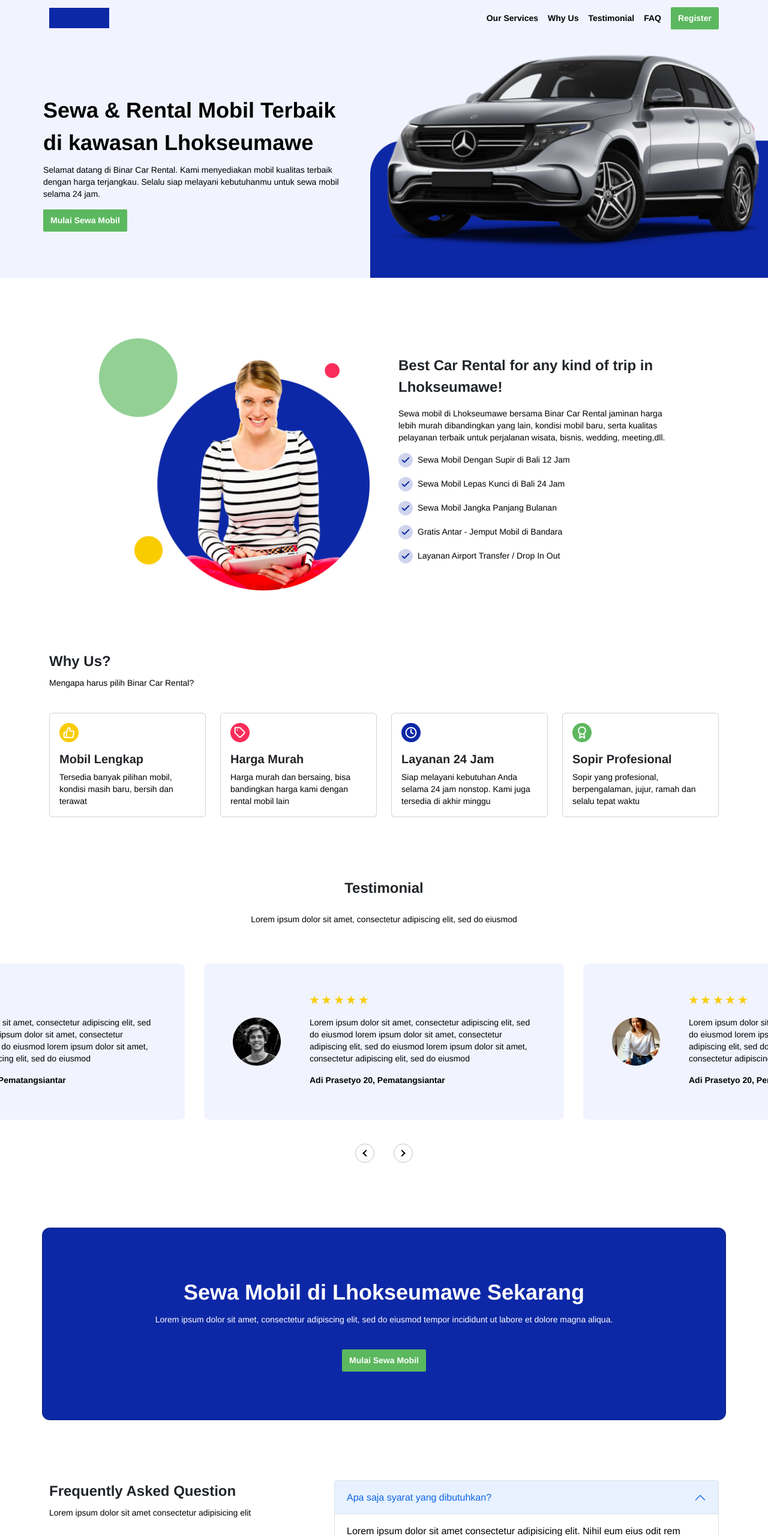
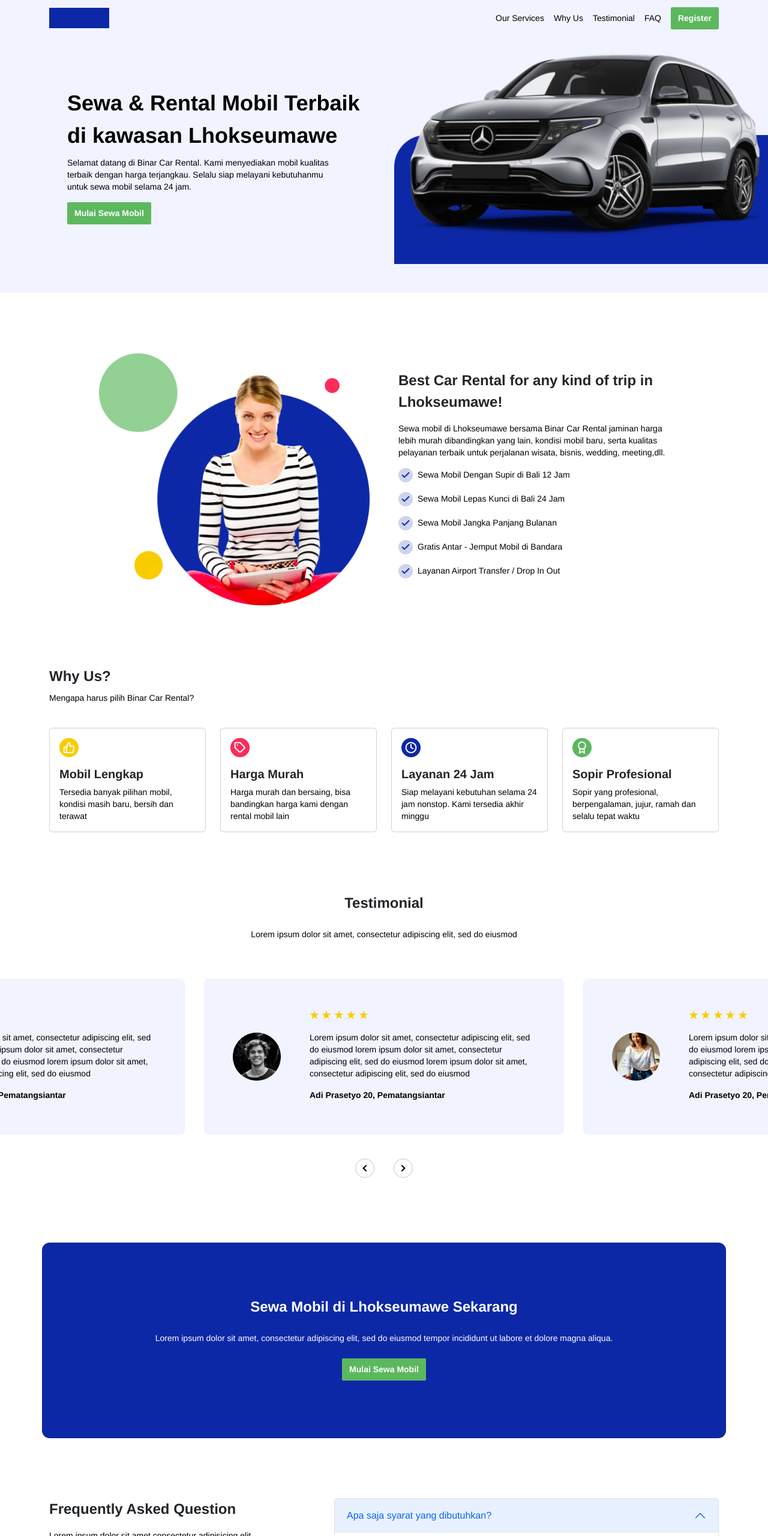
Before and after one commit to adeeep14/Binar-Academy-Chapter1, a plain HTML site: page index.html in a window 1280 px wide. Shown: the top 2560 px of the page at 60% size. Drawn offline with nearby package versions, Linux system fonts and the light colour scheme.

Commit message:
Update Responsive

```diff
--- a/index.html
+++ b/index.html
@@ -38,16 +38,16 @@
             </div>
             <ul class="navbar-nav">
               <li class="nav-item">
-                <a class="nav-link fw-bold" aria-current="page" href="#our-service-section">Our Services</a>
+                <a class="nav-link " aria-current="page" href="#our-service-section">Our Services</a>
               </li>
               <li class="nav-item">
-                <a class="nav-link fw-bold" href="#why-us-section">Why Us</a>
+                <a class="nav-link " href="#why-us-section">Why Us</a>
               </li>
               <li class="nav-item">
-                <a class="nav-link fw-bold" href="#testimony-section">Testimonial</a>
+                <a class="nav-link " href="#testimony-section">Testimonial</a>
               </li>
               <li class="nav-item">
-                <a class="nav-link fw-bold" href="#faq-section">FAQ</a>
+                <a class="nav-link " href="#faq-section">FAQ</a>
               </li>
               <li class="buton">
                 <button class="btn btn-success  fw-bold ms-md-2" type="submit" id="register-button">Register</button>
@@ -59,21 +59,21 @@
       <!-- end navbar -->
 
       <!--Start Hero-section-->
-      <section class="jumbotron-fluid jumbotron" id="hero-section">
+      <section class="jumbotron-fluid jumbotron pb-md-5" id="hero-section">
         <div class="container-fluid">
-          <div class="row">
+          <div class="row ">
             <div class="jumbotron-text me-4 col-lg-5 col-md-5 col-sm-12" data-aos="fade-right" data-aos-duration="1000">
               <h1 class="fw-bold">
                 Sewa & Rental Mobil Terbaik di kawasan Lhokseumawe
               </h1>
-              <p >
+              <p class="pe-5">
                 Selamat datang di Binar Car Rental. Kami menyediakan mobil
-                kualitas terbaik dengan harga terjangkau. Selalu siap melayani
-                kebutuhanmu untuk sewa mobil selama 24 jam.
+                kualitas <br> terbaik dengan harga terjangkau. Selalu siap melayani
+                kebutuhanmu <br> untuk sewa mobil selama 24 jam.
               </p>
               <button class="btn btn-success fw-bold">Mulai Sewa Mobil</button>
             </div>
-            <div class="col jumbotron-img" data-aos="fade-left" data-aos-duration="1000">
+            <div class="col jumbotron-img pb-md-0" data-aos="fade-left" data-aos-duration="1000">
               <img src="assets/images/img_car.png" width="100%" id="jumbo" />
             </div>
           </div>
@@ -151,8 +151,8 @@
                   <img src="assets/images/icon_24hrs.png" width="32px" />
                   <h5 class="card-title mt-3 fw-bold">Layanan 24 Jam</h5>
                   <p class="card-text">
-                    Siap melayani kebutuhan Anda selama 24 jam nonstop. Kami
-                    juga tersedia di akhir minggu
+                    Siap melayani kebutuhan selama 24 jam nonstop. Kami
+                    tersedia akhir minggu
                   </p>
                 </div>
               </div>
@@ -264,19 +264,21 @@
       <!--End Testimonial-Section-->
 
       <!-- Start of Banner -->
-      <section id="banner-section">
-        <div class="container banner" data-aos="zoom-in"
+      <section id="banner-section" class="ms-3 me-3">
+        <div class="container banner " data-aos="zoom-in"
         data-aos-delay="600">
           <div class="row">
-            <div class="card text-center cta-banner text-white" style="width: 100%">
-              <div class="card-body">
-                <h1 class="card-title fw-bold text-white">
-                  Sewa Mobil di Lhokseumawe Sekarang
-                </h1>
-                <p class="card-text text-white">
-                  Lorem ipsum dolor sit amet, consectetur adipiscing elit, sed do eiusmod tempor incididunt ut labore et dolore magna aliqua.
-                </p>
-                <button class="btn btn-success mt-4 fw-bold">Mulai Sewa Mobil</button>
+            <div class="card text-center cta-banner text-white " style="width: 100%">
+              <div class="card-body ">
+                <div class="container">
+                  <h2 class="card-title fw-bold text-white mt-2">
+                    Sewa Mobil di Lhokseumawe Sekarang
+                  </h2>
+                  <p class="card-text text-white pb-3 mt-2 pt-3">
+                    Lorem ipsum dolor sit amet, consectetur adipiscing elit, sed do eiusmod tempor incididunt ut labore et dolore magna aliqua.
+                  </p>
+                </div>
+                <button class="btn btn-success mt-2 fw-bold">Mulai Sewa Mobil</button>
               </div>
             </div>
           </div>
@@ -289,8 +291,8 @@
         <div class="container">
           <div class="row">
             <div class="col-lg-5 col-md-5 col-sm-12 col-xs-12 title-faq-section">
-              <h2 class="fw-bold">Frequently Asked Question</h2>
-              <p>
+              <h2 class="fw-bold pb-2">Frequently Asked Question</h2>
+              <p class="pb-2">
                 Lorem ipsum dolor sit amet consectetur adipisicing elit
               </p>
             </div>
--- a/styles/css/style.css
+++ b/styles/css/style.css
@@ -106,7 +106,7 @@
 }
 
 .jumbotron-text {
-  margin-left: 60px;
+  margin-left: 100px;
 }
 .jumbotron-text h1 {
   font-size: 36px;
@@ -126,6 +126,9 @@
 }
 #testimony-section{
   margin-bottom: 100px;
+}
+#faq-section{
+  margin-bottom: 10px;
 }
 
 
@@ -228,10 +231,10 @@
   background-color: #0d28a6;
   border-radius: 13px;
   padding: 64px 100px;
+  height: 326px;
 }
 
 footer {
-  margin-top: 100px;
   margin-bottom: 60px;
 }
 
@@ -352,7 +355,14 @@
   }
 
   .cta-banner{
-    padding: 20px 10px;
+  display: flex;
+  flex-direction: column;
+  justify-content: center;
+  align-items: center;
+  padding: 20px 10px;
+  gap: 32px;
+  width: 328px;
+  height: 400px;
   }
 
   .navigation{
@@ -374,5 +384,10 @@
     align-items: flex-start;
   }
 
+  .jumbotron-img{
+    max-width: 100%;
+    margin-bottom: 0;
+  }
+
 
 }
```
